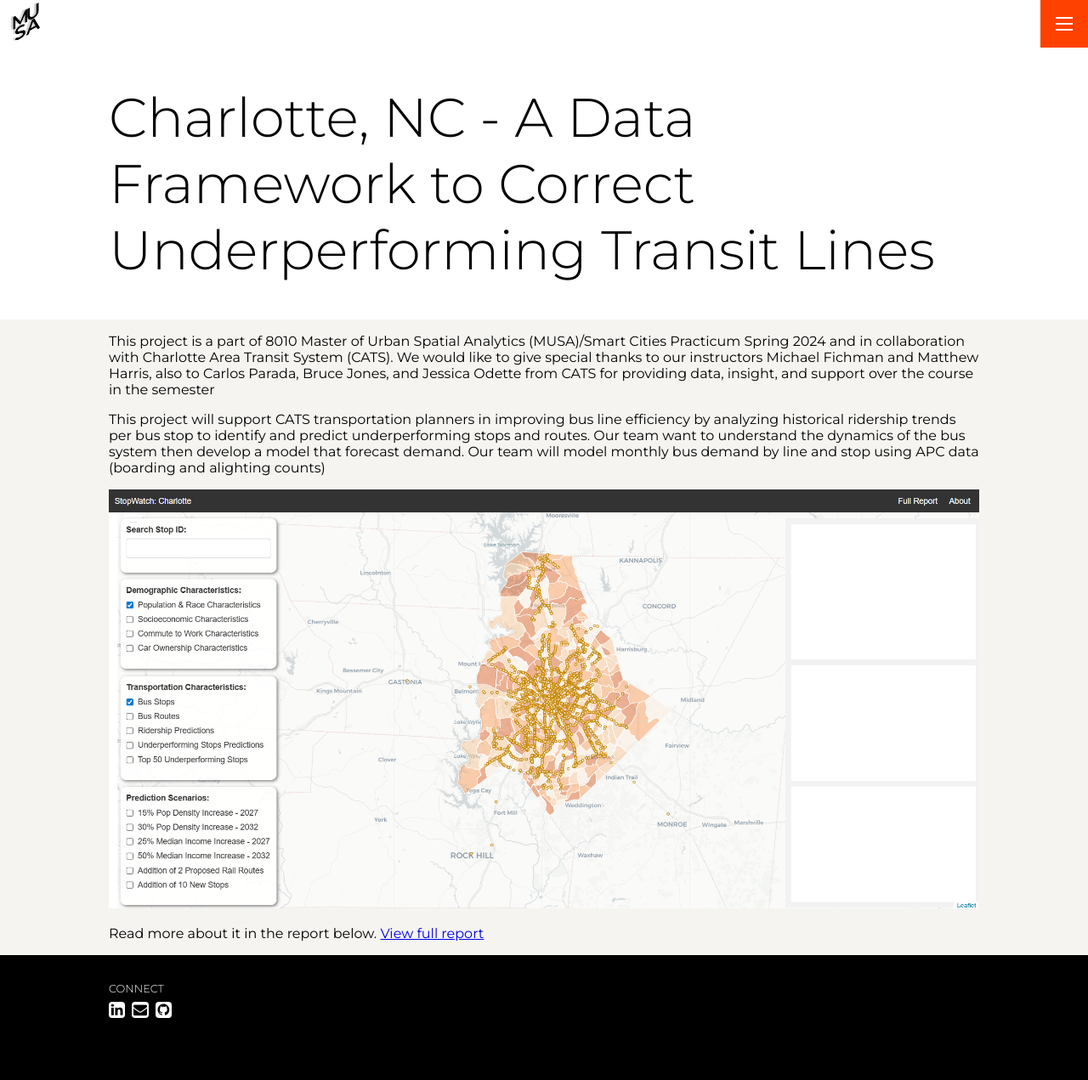
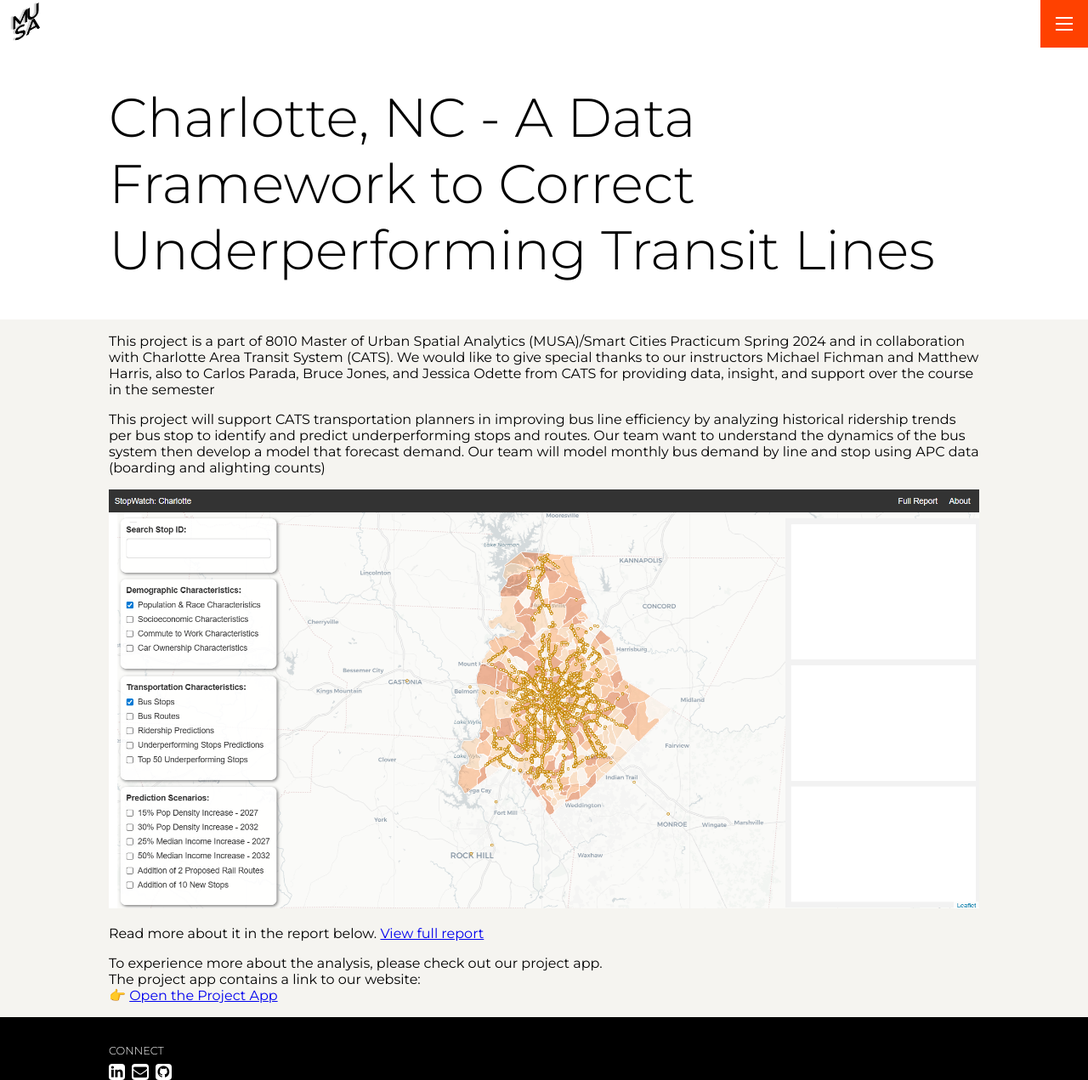
Before and after one commit to jonathan-manurung/portfolio, a Jekyll site: the page built from _projects/proj-5.md, in a window 1280 px wide and 1271 px high. Shown: the whole window at 85% size. Built offline with Jekyll 4.4.1, drawn with Linux system fonts in a browser that asks for light colours.

Commit message:
Update proj-5.md

```diff
--- a/_projects/proj-5.md
+++ b/_projects/proj-5.md
@@ -10,7 +10,9 @@ This project will support CATS transportation planners in improving bus line eff
 
 ![](../assets/img/Stop Watch_Charlotte.png)
 
+Read more about it in the report below.
+[View full report](../Report/Combined_RMD.html){:target="_blank"}
 
-
-Read more about it in the report below.
-[View full report](../Report/Washington-DC-TOD.html){:target="_blank"}
+To experience more about the analysis, please check out our project app.
+The project app contains a link to our website:
+👉 [Open the Project App]([https://your-app-link.com](https://roshiniganesh.shinyapps.io/MUSA-Charlotte-ShinyApp/))
```
